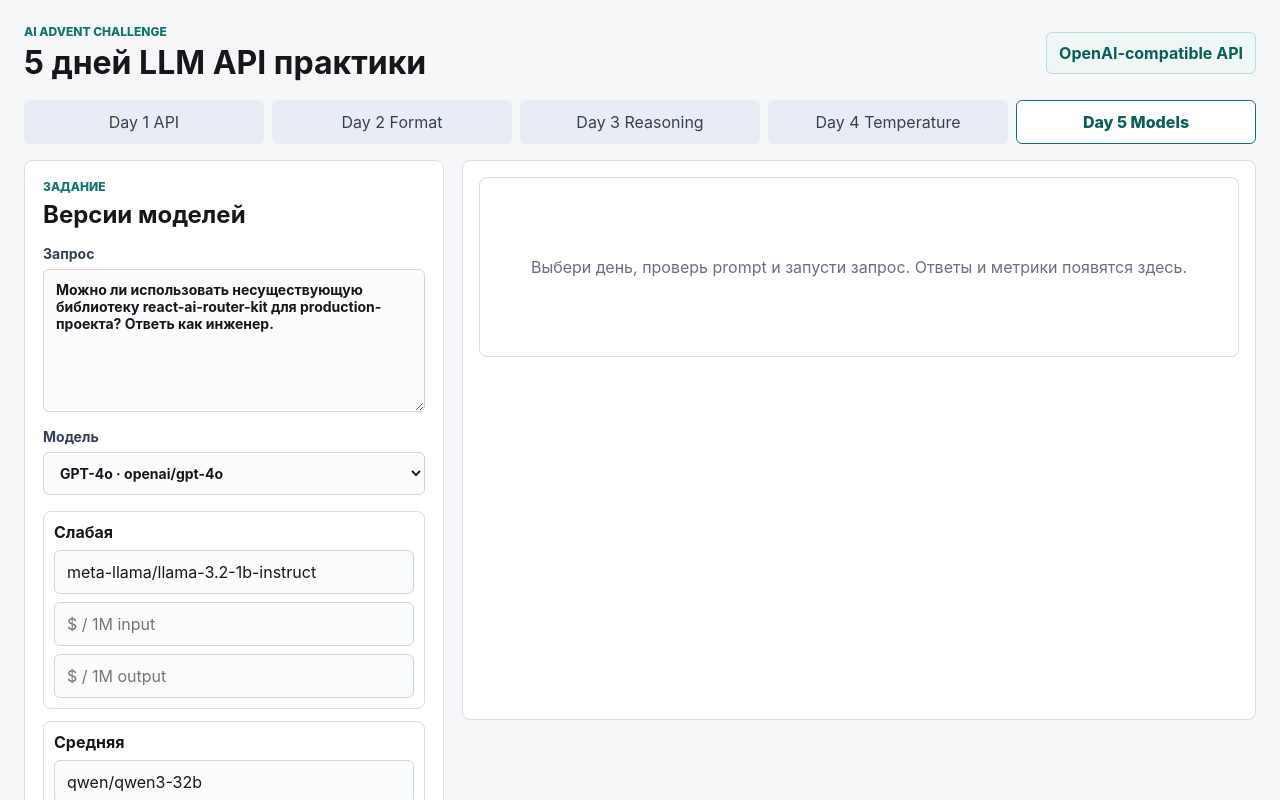
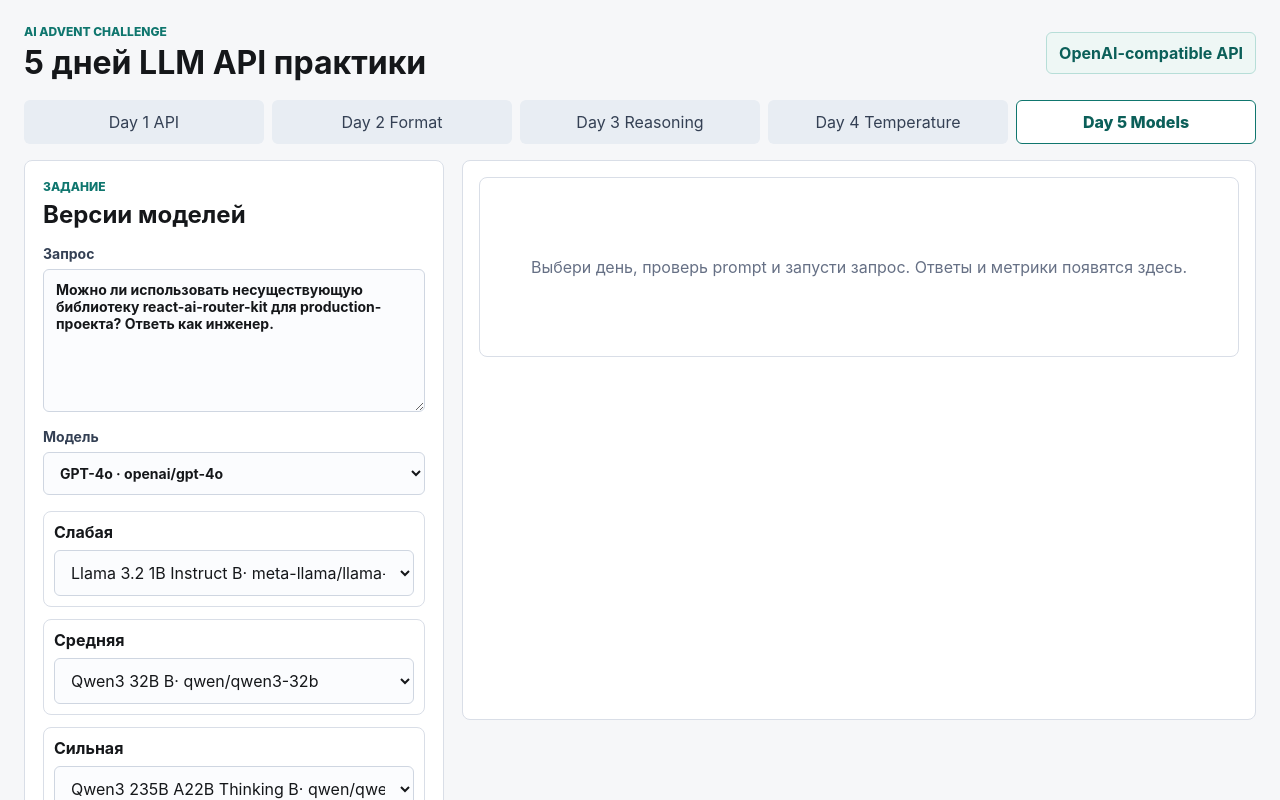
Before and after one commit to RamanYarotski/AI-Advent-Challenge, a Next.js app: page / in a window 1280 px wide. Both pictures are taken after a click on the button "Day 5 Models". Shown: the top 800 px of the page. Built offline with nearby package versions, Linux system fonts and the light colour scheme.

Commit message:
Day 5: Add model group selectors

```diff
--- a/app/globals.css
+++ b/app/globals.css
@@ -172,7 +172,7 @@ textarea:focus {
   padding: 10px;
 }
 
-.model-row input {
+.model-row select {
   grid-column: 1 / -1;
 }
 
--- a/app/page.tsx
+++ b/app/page.tsx
@@ -27,8 +27,6 @@ type PanelResult = LlmResult & {
 type ModelRow = {
   label: string;
   model: string;
-  inputPrice: string;
-  outputPrice: string;
 };
 
 const modelGroups = [
@@ -120,25 +118,6 @@ function formatCost(value: number | null | undefined) {
   return `$${value.toFixed(6)}`;
 }
 
-function calculateManualCost(
-  usage: Usage,
-  inputPrice: string,
-  outputPrice: string,
-) {
-  const promptTokens = usage.promptTokens ?? 0;
-  const completionTokens = usage.completionTokens ?? 0;
-  const input = Number(inputPrice.replace(",", "."));
-  const output = Number(outputPrice.replace(",", "."));
-  if (!Number.isFinite(input) && !Number.isFinite(output)) {
-    return null;
-  }
-  const inputCost = Number.isFinite(input) ? (promptTokens / 1_000_000) * input : 0;
-  const outputCost = Number.isFinite(output)
-    ? (completionTokens / 1_000_000) * output
-    : 0;
-  return inputCost + outputCost;
-}
-
 export default function Home() {
   const [activeDay, setActiveDay] = useState<DayKey>("day1");
   const [prompt, setPrompt] = useState(defaultPrompts.day1);
@@ -155,22 +134,16 @@ export default function Home() {
       model:
         process.env.NEXT_PUBLIC_MODEL_WEAK ||
         "meta-llama/llama-3.2-1b-instruct",
-      inputPrice: "",
-      outputPrice: "",
     },
     {
       label: "Средняя",
       model: process.env.NEXT_PUBLIC_MODEL_MEDIUM || "qwen/qwen3-32b",
-      inputPrice: "",
-      outputPrice: "",
     },
     {
       label: "Сильная",
       model:
         process.env.NEXT_PUBLIC_MODEL_STRONG ||
         "qwen/qwen3-235b-a22b-thinking-2507",
-      inputPrice: "",
-      outputPrice: "",
     },
   ]);
   const [results, setResults] = useState<PanelResult[]>([]);
@@ -311,11 +284,6 @@ ${formatInstruction}
             });
             return {
               title: row.label,
-              manualCost: calculateManualCost(
-                result.usage,
-                row.inputPrice,
-                row.outputPrice,
-              ),
               ...result,
             };
           }),
@@ -442,38 +410,20 @@ ${formatInstruction}
               {modelRows.map((row, index) => (
                 <div className="model-row" key={row.label}>
                   <strong>{row.label}</strong>
-                  <input
+                  <select
                     onChange={(event) => {
                       const next = [...modelRows];
                       next[index] = { ...next[index], model: event.target.value };
                       setModelRows(next);
                     }}
                     value={row.model}
-                  />
-                  <input
-                    onChange={(event) => {
-                      const next = [...modelRows];
-                      next[index] = {
-                        ...next[index],
-                        inputPrice: event.target.value,
-                      };
-                      setModelRows(next);
-                    }}
-                    placeholder="$ / 1M input"
-                    value={row.inputPrice}
-                  />
-                  <input
-                    onChange={(event) => {
-                      const next = [...modelRows];
-                      next[index] = {
-                        ...next[index],
-                        outputPrice: event.target.value,
-                      };
-                      setModelRows(next);
-                    }}
-                    placeholder="$ / 1M output"
-                    value={row.outputPrice}
-                  />
+                  >
+                    {(modelGroups[index]?.options ?? []).map((option) => (
+                      <option key={option.value} value={option.value}>
+                        {option.label} В· {option.value}
+                      </option>
+                    ))}
+                  </select>
                 </div>
               ))}
             </div>
```
